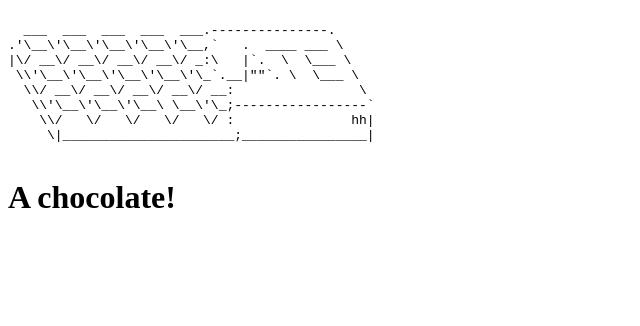
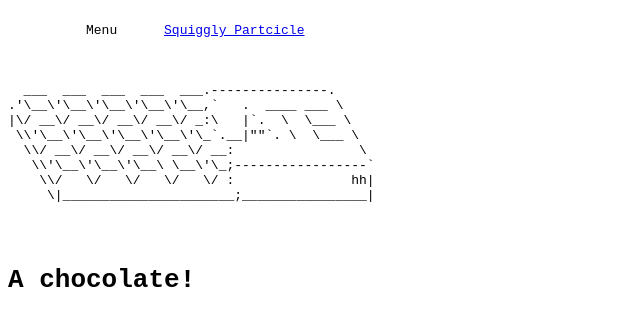
Before and after one commit to Sh4dowGaming/boxOfChocolate, a plain HTML site: page index.html in a window 1280 px wide. Shown: the whole page, without its empty margins (0-640 px from the left). Drawn offline with Linux system fonts and the light colour scheme.

Commit message:
Update index.html

```diff
--- a/index.html
+++ b/index.html
@@ -19,6 +19,8 @@
 }
    </style>
     <body>
+       <div class="menu">
+          Menu      <a href="https://sh4dowgaming.github.io/squiggly-particle/">Squiggly Partcicle</a>
 
     <div class="ascii-art">
   ___  ___  ___  ___  ___.---------------.
```
